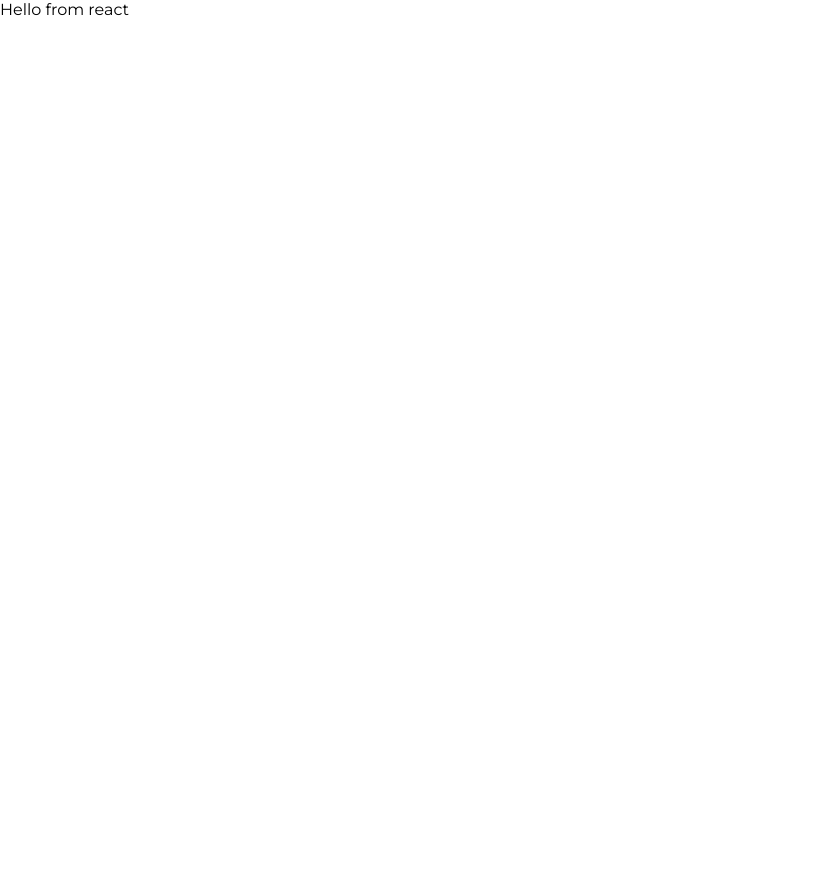
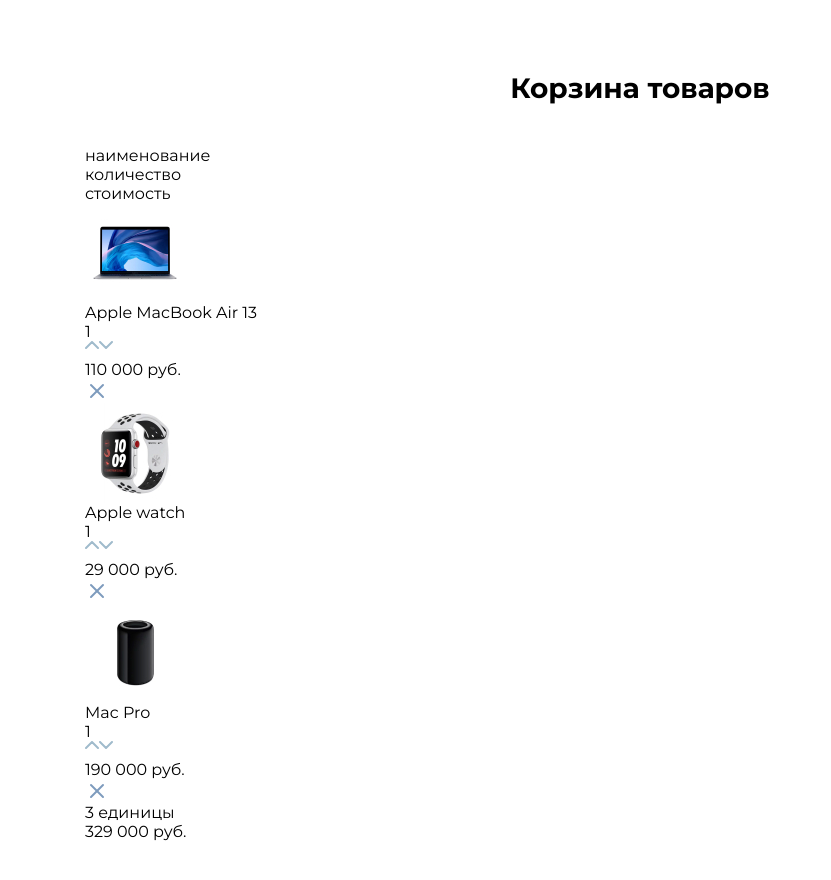
Before and after one commit to sergey87chuvasov/html-scss-bem-project11---cart-on-react, a React (Create React App) app: page / in a window 1280 px wide. Shown: the top 880 px of the page, without its empty margins (0-831 px from the left). Before the commit the page ends 800 px from the top, so only its background shows below. Built offline with nearby package versions, Linux system fonts and the light colour scheme.

Commit message:
added component Title and Cart with styles

```diff
--- a/src/components/App/App.jsx
+++ b/src/components/App/App.jsx
@@ -1,12 +1,28 @@
 import './_vars.scss'
 import './_reset.scss'
 import './_base.scss'
+import './_section-cart.scss'
+
+import Title from '../Title/Title';
+import Cart from '../Cart/Cart';
 
 function App() {
   return (
-    <div className="App">
-      <h1>Hello from react</h1>
+    <section className="section-cart">
+
+    <header className="section-cart__header">
+      <div className="container">
+        <Title />
+      </div>
+    </header>
+
+    <div className="section-cart__body">
+      <div className="container">
+        <Cart />
+      </div>
     </div>
+
+  </section>
   );
 }
 
--- /dev/null
+++ b/src/components/App/_section-cart.scss
@@ -0,0 +1,8 @@
+.section-cart {
+  padding: 70px 0 90px;
+}
+
+.section-cart__header {
+  margin-bottom: 40px;
+  text-align: center;
+}
--- /dev/null
+++ b/src/components/Cart/Cart.jsx
@@ -0,0 +1,121 @@
+const Cart = () => {
+    return (
+        <section className="cart">
+          <header className="cart-header">
+            <div className="cart-header__title">наименование</div>
+            <div className="cart-header__count">количество</div>
+            <div className="cart-header__cost">стоимость</div>
+          </header>
+
+          <section className="product">
+            <div className="product__img">
+              <img src="./img/products/macbook.jpg" alt="Apple MacBook Air 13 pic" />
+            </div>
+            <div className="product__title">
+              Apple MacBook Air 13
+            </div>
+            <div className="product__count">
+
+              <div className="count">
+                <div className="count__box">
+                  <input className="count__input" type="number" min="1" max="100" value="1" />
+                </div>
+                <div className="count__controls">
+                  <button className="count__up" type="button">
+                    <img src="./img/icons/icon-up.svg" alt="increase pic" />
+                  </button>
+                  <button className="count__down" type="button">
+                    <img src="./img/icons/icon-down.svg" alt="decrease pic" />
+                  </button>
+                </div>
+
+              </div>
+            </div>
+            <div className="product__price">
+              110 000 руб.
+            </div>
+            <div className="product__controls">
+              <button type="button">
+                <img src="./img/icons/close.svg" alt="delete pic" />
+              </button>
+            </div>
+
+          </section>
+          <section className="product">
+            <div className="product__img">
+              <img src="./img/products/apple_watch.jpg" alt="Apple watch pic" />
+            </div>
+            <div className="product__title">
+              Apple watch
+            </div>
+            <div className="product__count">
+
+              <div className="count">
+                <div className="count__box">
+                  <input className="count__input" type="number" min="1" max="100" value="1" />
+                </div>
+                <div className="count__controls">
+                  <button className="count__up" type="button">
+                    <img src="./img/icons/icon-up.svg" alt="increase pic" />
+                  </button>
+                  <button className="count__down" type="button">
+                    <img src="./img/icons/icon-down.svg" alt="decrease pic" />
+                  </button>
+                </div>
+
+              </div>
+            </div>
+            <div className="product__price">
+              29 000 руб.
+            </div>
+            <div className="product__controls">
+              <button type="button">
+                <img src="./img/icons/close.svg" alt="delete pic" />
+              </button>
+            </div>
+
+          </section>
+          <section className="product">
+            <div className="product__img">
+              <img src="./img/products/mac_pro.jpg" alt="Mac Pro pic" />
+            </div>
+            <div className="product__title">
+              Mac Pro
+            </div>
+            <div className="product__count">
+
+              <div className="count">
+                <div className="count__box">
+                  <input className="count__input" type="number" min="1" max="100" value="1" />
+                </div>
+                <div className="count__controls">
+                  <button className="count__up" type="button">
+                    <img src="./img/icons/icon-up.svg" alt="increase pic" />
+                  </button>
+                  <button className="count__down" type="button">
+                    <img src="./img/icons/icon-down.svg" alt="decrease pic" />
+                  </button>
+                </div>
+
+              </div>
+            </div>
+            <div className="product__price">
+              190 000 руб.
+            </div>
+            <div className="product__controls">
+              <button type="button">
+                <img src="./img/icons/close.svg" alt="delete pic" />
+              </button>
+            </div>
+
+          </section>
+
+          <footer className="cart-footer">
+            <div className="cart-footer__count">3 единицы</div>
+            <div className="cart-footer__price">329 000 руб.</div>
+          </footer>
+        </section>
+    )
+}
+
+export default Cart
--- /dev/null
+++ b/src/components/Title/Title.jsx
@@ -0,0 +1,6 @@
+import './style.scss'
+const Title = () => {
+    return <h1 className="title-1">Корзина товаров</h1>
+}
+
+export default Title
--- /dev/null
+++ b/src/components/Title/style.scss
@@ -0,0 +1,5 @@
+.title-1 {
+  font-size: 28px;
+  line-height: 1.3;
+  font-weight: 700;
+}
```
